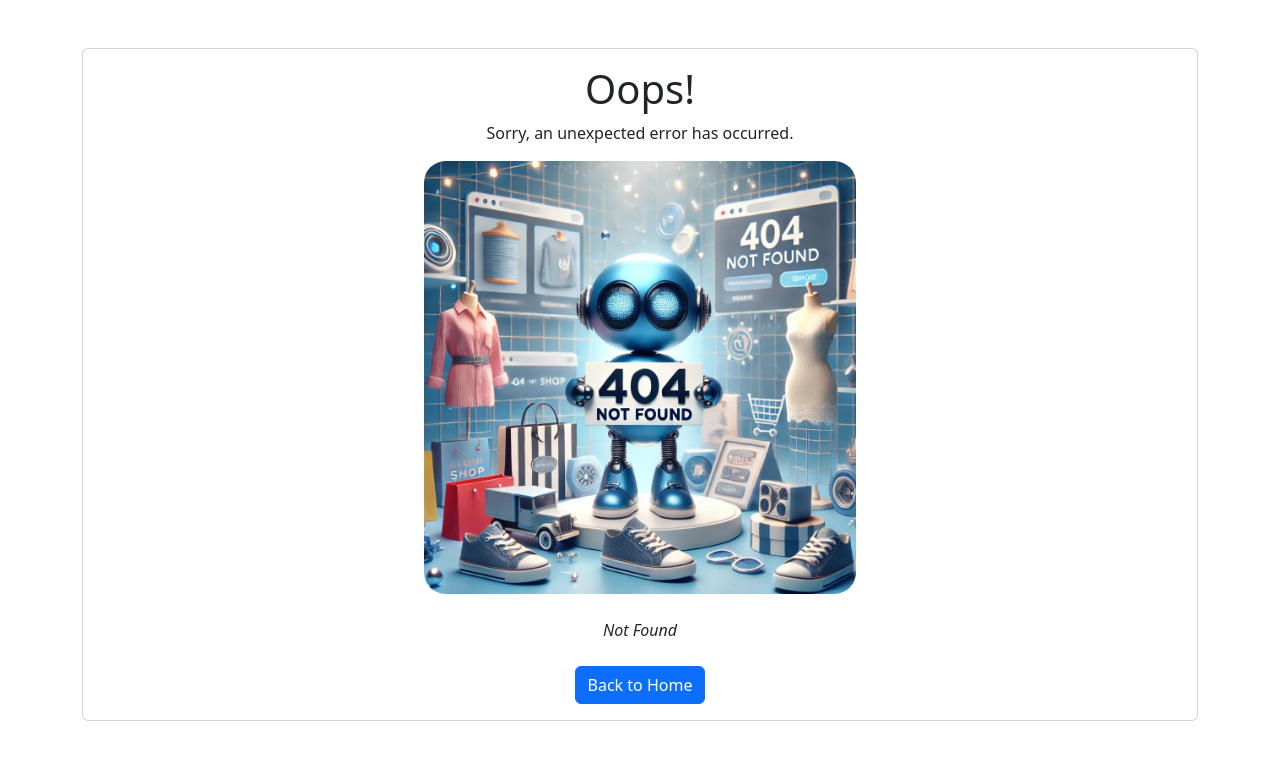
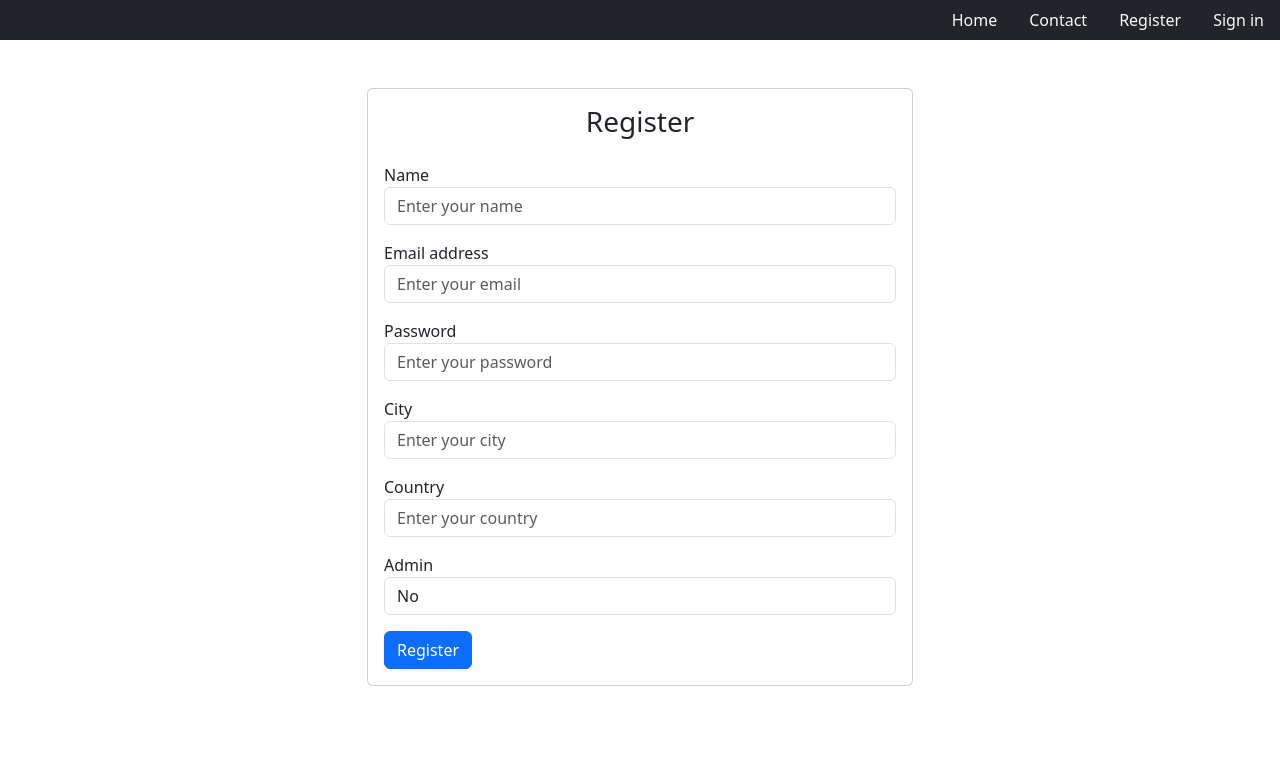
Before and after one commit to billymohajeri/redux-toolkit-routing-ecommerce-app, a React (Vite) app: page /register in a window 1280 px wide. Before the commit this address had no page. Shown: the top 760 px of the page. Built offline with nearby package versions, Linux system fonts and the light colour scheme.

Commit message:
Add register page

```diff
--- a/src/components/Navbar.tsx
+++ b/src/components/Navbar.tsx
@@ -15,6 +15,11 @@ const Navbar = () => {
           </Link>
         </li>
         <li className="nav-item">
+          <Link className="nav-link text-light" to="/register">
+          Register
+          </Link>
+        </li>
+        <li className="nav-item">
           <Link className="nav-link text-light" to="/signin">
             Sign in
           </Link>
--- a/src/components/products/ProductDetails.tsx
+++ b/src/components/products/ProductDetails.tsx
@@ -46,7 +46,7 @@ const ProductDetails = () => {
       <div className="text-center mt-4">
         <button
           className="btn btn-primary"
-          onClick={() => navigate("/products")}
+          onClick={() => navigate("/")}
         >
           Back to Home
         </button>
--- a/src/components/users/SignIn.tsx
+++ /dev/null
@@ -1,5 +0,0 @@
-const SignIn = () => {
-  return <div>SignIn</div>;
-};
-
-export default SignIn;
--- a/src/features/users/userSlice.ts
+++ b/src/features/users/userSlice.ts
@@ -0,0 +1,27 @@
+import { createSlice } from "@reduxjs/toolkit";
+
+export type User = {
+  id: string;
+  name: string;
+  email: string;
+  password: string;
+  city: string;
+  country: string;
+  admin: boolean;
+};
+
+type UserState = {
+  users: User[];
+};
+
+const initialState: UserState = {
+  users: [],
+};
+
+const userSlice = createSlice({
+  name: "users",
+  initialState: initialState,
+  reducers: {},
+});
+
+export default userSlice.reducer;
--- a/src/pages/Contact.tsx
+++ b/src/pages/Contact.tsx
@@ -28,7 +28,7 @@ const Contact = () => {
       </div>
       <div className="text-center mt-4">
         <Link to="/" className="btn btn-primary">
-          Return to Home
+          Back to Home
         </Link>
       </div>
     </div>
--- a/src/pages/NotFound.tsx
+++ b/src/pages/NotFound.tsx
@@ -25,7 +25,7 @@ const NotFound = () => {
           <div className="text-center mt-4">
             <button
               className="btn btn-primary"
-              onClick={() => navigate("/products")}
+              onClick={() => navigate("/")}
             >
               Back to Home
             </button>
--- /dev/null
+++ b/src/pages/Register.tsx
@@ -0,0 +1,79 @@
+const Register = () => {
+  return (
+    <div className="container mt-5">
+      <div className="row justify-content-center">
+        <div className="col-md-6">
+          <div className="card">
+            <div className="card-body">
+              <h3 className="card-title text-center mb-4">Register</h3>
+              <form>
+                <div className="form-group mb-3">
+                  <label htmlFor="name">Name</label>
+                  <input
+                    type="text"
+                    className="form-control"
+                    id="name"
+                    placeholder="Enter your name"
+                    required
+                  />
+                </div>
+                <div className="form-group mb-3">
+                  <label htmlFor="email">Email address</label>
+                  <input
+                    type="email"
+                    className="form-control"
+                    id="email"
+                    placeholder="Enter your email"
+                    required
+                  />
+                </div>
+                <div className="form-group mb-3">
+                  <label htmlFor="password">Password</label>
+                  <input
+                    type="password"
+                    className="form-control"
+                    id="password"
+                    placeholder="Enter your password"
+                    required
+                  />
+                </div>
+                <div className="form-group mb-3">
+                  <label htmlFor="city">City</label>
+                  <input
+                    type="text"
+                    className="form-control"
+                    id="city"
+                    placeholder="Enter your city"
+                    required
+                  />
+                </div>
+                <div className="form-group mb-3">
+                  <label htmlFor="country">Country</label>
+                  <input
+                    type="text"
+                    className="form-control"
+                    id="country"
+                    placeholder="Enter your country"
+                    required
+                  />
+                </div>
+                <div className="form-group mb-3">
+                  <label htmlFor="admin">Admin</label>
+                  <select className="form-control" id="admin" required>
+                    <option value="false">No</option>
+                    <option value="true">Yes</option>
+                  </select>
+                </div>
+                <button type="submit" className="btn btn-primary btn-block">
+                  Register
+                </button>
+              </form>
+            </div>
+          </div>
+        </div>
+      </div>
+    </div>
+  );
+};
+
+export default Register;
--- /dev/null
+++ b/src/pages/SignIn.tsx
@@ -0,0 +1,42 @@
+const SignIn = () => {
+  return (
+    <div className="container mt-5">
+      <div className="row justify-content-center">
+        <div className="col-md-6">
+          <div className="card">
+            <div className="card-body">
+              <h3 className="card-title text-center mb-4">Sign In</h3>
+              <form>
+                <div className="form-group mb-3">
+                  <label htmlFor="email">Email address</label>
+                  <input
+                    type="email"
+                    className="form-control"
+                    id="email"
+                    placeholder="Enter your email"
+                    required
+                  />
+                </div>
+                <div className="form-group mb-3">
+                  <label htmlFor="password">Password</label>
+                  <input
+                    type="password"
+                    className="form-control"
+                    id="password"
+                    placeholder="Enter your password"
+                    required
+                  />
+                </div>
+                <button type="submit" className="btn btn-primary btn-block">
+                  Sign In
+                </button>
+              </form>
+            </div>
+          </div>
+        </div>
+      </div>
+    </div>
+  );
+};
+
+export default SignIn;
--- a/src/store/store.ts
+++ b/src/store/store.ts
@@ -1,9 +1,11 @@
 import { configureStore } from "@reduxjs/toolkit";
 import productReducer from "../features/products/productSlice";
+import userReducer from "../features/users/userSlice";
 
 export const store = configureStore({
   reducer: {
     productR: productReducer,
+    userR: userReducer,
   },
 });
 
```
Also changed, not shown: src/main.tsx (+5 -3 lines).
